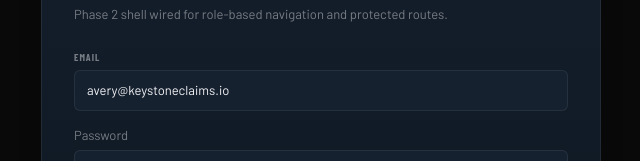
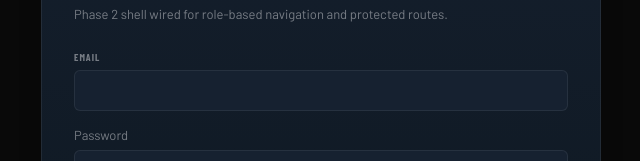
Before and after one commit to keystonesystem1/INSPEKTiQ, a Next.js app: page /signin in a window 1280 px wide. Shown: the part 307-468 px from the top of the page, without its empty margins (319-959 px from the left). Built offline with nearby package versions, Linux system fonts and the light colour scheme; a web font is replaced by a local one.

Commit message:
Remove placeholder email from signin

```diff
--- a/src/app/(auth)/signin/page.tsx
+++ b/src/app/(auth)/signin/page.tsx
@@ -7,7 +7,7 @@ import { FormInput } from '@/components/ui/FormInput';
 import { createClient } from '@/lib/supabase/client';
 
 export default function SignInPage() {
-  const [email, setEmail] = useState('avery@keystoneclaims.io');
+  const [email, setEmail] = useState('');
   const [password, setPassword] = useState('');
   const [error, setError] = useState('');
   const [submitting, setSubmitting] = useState(false);
```
